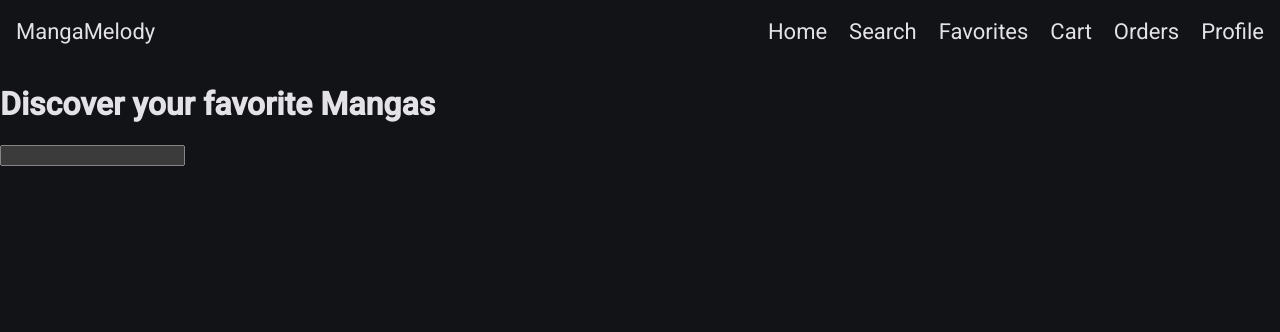
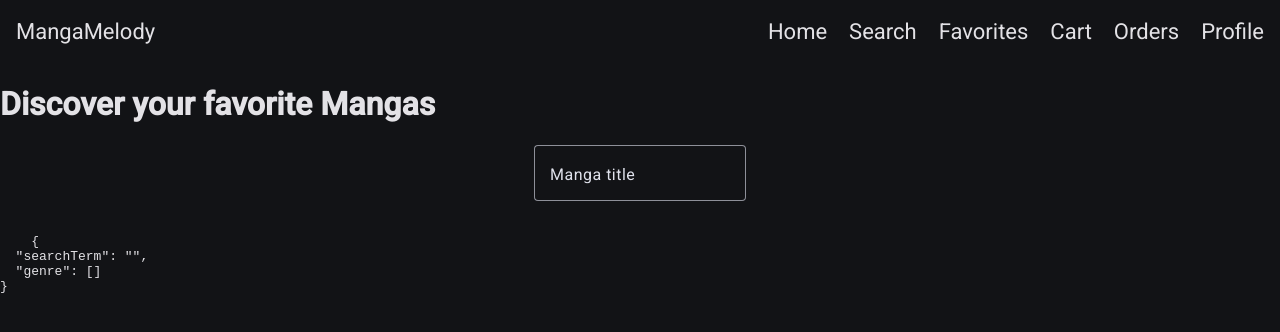
Before and after one commit to rahilchughtai/manga-melody, an Angular app: page /search in a window 1280 px wide. Shown: the top 332 px of the page. Built offline with nearby package versions, Linux system fonts and the light colour scheme.

Commit message:
search input preparation

```diff
--- a/angular.json
+++ b/angular.json
@@ -100,5 +100,8 @@
         }
       }
     }
+  },
+  "cli": {
+    "analytics": false
   }
 }
--- /dev/null
+++ b/src/app/components/search-field/search-field.component.html
@@ -0,0 +1,16 @@
+<form [formGroup]="mangaSearchForm">
+    <mat-form-field appearance="outline" >
+        <mat-label>Manga title</mat-label>
+        <input formControlName="searchTerm" matInput>
+    </mat-form-field>
+</form>
+
+<pre>
+    {{mangaSearchForm.value | json }}
+</pre>
+
+
+
+<!-- <pre>
+    {{QueryFormGroup.value | json }}
+  </pre> -->
--- /dev/null
+++ b/src/app/components/search-field/search-field.component.scss
@@ -0,0 +1,17 @@
+
+form {
+    display: flex;
+    justify-content:center;
+    flex-wrap: wrap;
+
+    margin: auto;
+
+    mat-form-field, button {
+      margin: 0 1em;
+    }
+
+    button {
+      width: 100px;
+      height: 50px;
+    }
+  }
--- /dev/null
+++ b/src/app/components/search-field/search-field.component.ts
@@ -0,0 +1,46 @@
+import { Component, OnInit, output } from '@angular/core';
+import { MatSelectModule } from '@angular/material/select';
+import { MatInputModule } from '@angular/material/input';
+import { MatFormFieldModule } from '@angular/material/form-field';
+import { MatIconModule } from '@angular/material/icon';
+import { FormControl, FormGroup, ReactiveFormsModule } from '@angular/forms';
+import { GenreItem, MangaOrderByAttributeType, MangaSortMethod, MangaStatusType } from '../../shared/models';
+import { CommonModule } from '@angular/common';
+interface SearchForm {
+  mangaStatus: MangaStatusType | null;
+  mangaSearchTerm: string;
+  mangaGenre: GenreItem[];
+  mangaOrderBy: MangaOrderByAttributeType | null;
+  mangaSortMethod: MangaSortMethod;
+}
+
+@Component({
+  selector: 'app-search-field',
+  imports: [
+    MatSelectModule,
+    MatInputModule,
+    MatFormFieldModule,
+    MatIconModule,
+    ReactiveFormsModule,
+    CommonModule
+
+  ],
+  templateUrl: './search-field.component.html',
+  styleUrl: './search-field.component.scss'
+})
+
+export class SearchFieldComponent implements OnInit {
+  mangaSearchForm = new FormGroup({
+    searchTerm: new FormControl(''),
+    genre: new FormControl([]),
+  })
+
+  search = output<SearchForm>();
+
+  ngOnInit() {
+    this.mangaSearchForm.valueChanges.subscribe((formValue) => {
+      console.log(formValue);
+    });
+
+  }
+}
--- a/src/app/pages/search/search.component.html
+++ b/src/app/pages/search/search.component.html
@@ -3,7 +3,7 @@
 
   <div class="content">
 
-    <input>
+    <app-search-field></app-search-field>
     <!--
     <div [hidden]="!(JikanApiResponse$|async)?.data?.length">
       <mat-paginator showFirstLastButtons="true" [length]="totalRecords" [pageSize]="pageSize"
--- a/src/app/pages/search/search.component.ts
+++ b/src/app/pages/search/search.component.ts
@@ -1,8 +1,9 @@
 import { Component } from '@angular/core';
+import { SearchFieldComponent } from "../../components/search-field/search-field.component";
 
 @Component({
   selector: 'app-search',
-  imports: [],
+  imports: [SearchFieldComponent],
   templateUrl: './search.component.html',
   styleUrl: './search.component.scss'
 })
```
Also changed, not shown: 1 other file (tests, documents, lock files or other folders).
